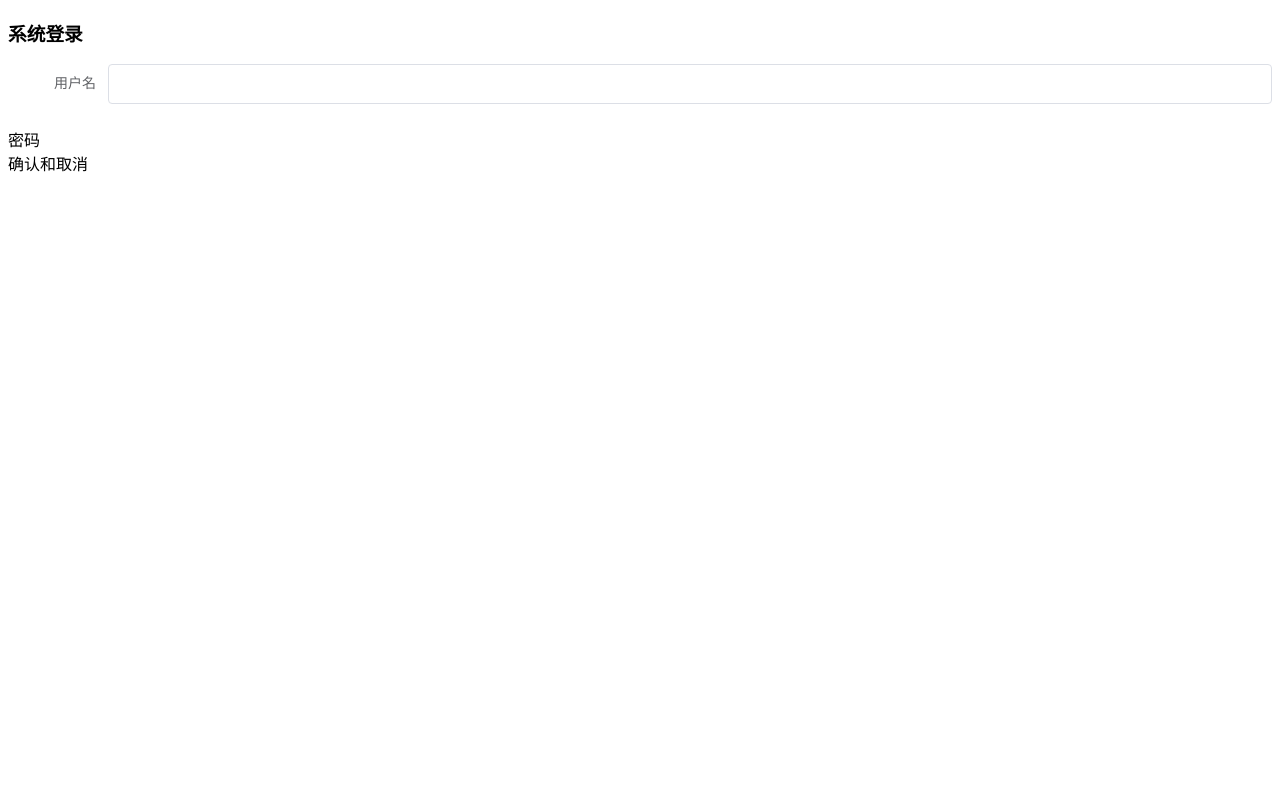
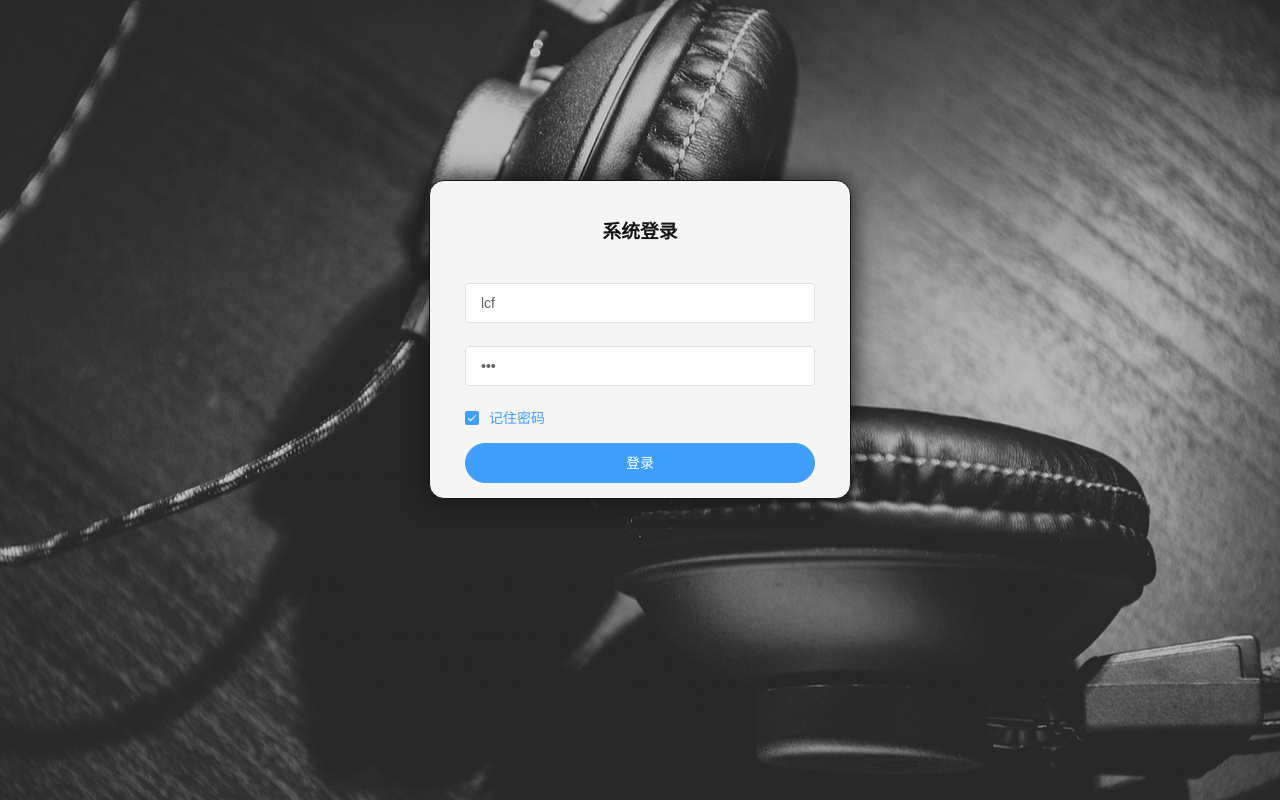
Before and after one commit to zenghli/vhr-onceagain, a Vue app: page /#/ in a window 1280 px wide. Built offline with nearby package versions, Linux system fonts and the light colour scheme.

Commit message:
项目的登录页面完成

```diff
--- a/package.json
+++ b/package.json
@@ -8,6 +8,7 @@
     "lint": "vue-cli-service lint"
   },
   "dependencies": {
+    "axios": "^0.21.1",
     "core-js": "^3.6.5",
     "element-ui": "^2.15.0",
     "vue": "^2.6.11",
--- a/src/App.vue
+++ b/src/App.vue
@@ -4,4 +4,15 @@
   </div>
 </template>
 
-<style lang="scss"></style>
+<style lang="scss">
+html {
+  body {
+    background: url('./assets/img/background.jpg') fixed center;
+    #app {
+      height: 100%;
+      margin: 0;
+      padding: 0;
+    }
+  }
+}
+</style>
--- a/src/router/index.js
+++ b/src/router/index.js
@@ -1,6 +1,7 @@
 import Vue from 'vue';
 import VueRouter from 'vue-router';
 import Login from '../views/Login';
+import Home from '../views/Home';
 
 Vue.use(VueRouter);
 
@@ -10,6 +11,11 @@ const routes = [
     name: 'Login',
     component: Login,
     hidden: true
+  },
+  {
+    path: '/home',
+    name: 'Home',
+    component: Home
   }
 ];
 
--- /dev/null
+++ b/src/utils/api.js
@@ -0,0 +1,55 @@
+import axios from 'axios';
+import { Message } from 'element-ui';
+
+axios.interceptors.response.use(
+  success => {
+    if (success.status && success.status === 200 && success.data.status === 500) {
+      Message.error({ message: success.data.message });
+      return;
+    }
+    if (success.data.message) {
+      Message.success({ message: success.data.message });
+    }
+    return success.data;
+  },
+  error => {
+    if (error.response.status === 504 || error.response.status === 404) {
+      Message.error({ message: '服务器被吃了' });
+    } else if (error.response.status === 403) {
+      Message.error({ message: '您权限不足，请联系管理员' });
+    } else if (error.response.status === 401) {
+      Message.error({ message: '尚未登录，请登录' });
+      // router.replace('/');
+    } else {
+      if (error.response.data.message) {
+        Message.error({ message: error.response.data.message });
+      } else {
+        Message.error({ message: '未知错误' });
+      }
+    }
+    // return;
+  }
+);
+
+let base = '';
+
+export const postKeyValueRequest = (url, params) => {
+  return axios({
+    method: 'post',
+    url: `${base}${url}`,
+    data: params,
+    transformRequest: [
+      function(data) {
+        let ret = '';
+        for (let i in data) {
+          ret += encodeURIComponent(i) + '=' + encodeURIComponent(data[i]) + '&';
+        }
+        console.log('ret >>>>> ' + ret);
+        return ret;
+      }
+    ],
+    header: {
+      'Content-Type': 'application/x-www-form-urlencoded'
+    }
+  });
+};
--- /dev/null
+++ b/src/views/Home.vue
@@ -0,0 +1,13 @@
+<template>
+  <div>
+    <h1>Home</h1>
+  </div>
+</template>
+
+<script>
+export default {
+  name: 'Home'
+};
+</script>
+
+<style lang="scss"></style>
--- a/src/views/Login.vue
+++ b/src/views/Login.vue
@@ -1,30 +1,93 @@
 <template>
   <div>
-    <el-form :model="ruleForm" status-icon :rules="rules" ref="ruleForm" label-width="100px">
-      <h3>系统登录</h3>
-      <div>
-        <el-form-item label="用户名" prop="username">
-          <el-input v-model.number="ruleForm.age"></el-input>
-        </el-form-item>
-      </div>
-      <div>密码</div>
-      <div>确认和取消</div>
+    <el-form
+      v-loading="loading"
+      element-loading-text="网速不给力啊，还在登陆，请稍后片刻！"
+      element-loading-spinner="el-icon-loading"
+      element-loading-background="rgba(0, 0, 0, 0.8)"
+      ref="loginForm"
+      :rules="rules"
+      :model="loginForm"
+      class="loginContainer"
+    >
+      <h3 class="loginTitle">系统登录</h3>
+      <el-form-item prop="username">
+        <el-input type="text" v-model="loginForm.username" auto-complete="false" placeholder="请输入用户名"></el-input>
+      </el-form-item>
+      <el-form-item prop="password">
+        <el-input type="password" v-model="loginForm.password" auto-complete="false" placeholder="请输入密码" @keydown.enter.native="submitForm"></el-input>
+      </el-form-item>
+      <el-checkbox class="loginRemember" v-model="checked">记住密码</el-checkbox>
+      <el-button type="primary" style="width: 100%" @click="submitForm" round>登录</el-button>
     </el-form>
   </div>
 </template>
 
 <script>
+import { postKeyValueRequest } from '../utils/api';
+
 export default {
   name: 'Login',
   data() {
     return {
-      ruleForm: {
-        username: '',
-        password: ''
+      loading: false,
+      loginForm: {
+        username: 'lcf',
+        password: '123'
+      },
+      checked: true,
+      rules: {
+        username: [{ required: true, message: '用户名还未输入', trigger: 'blur' }],
+        password: [{ required: true, message: '密码还未输入', trigger: 'blur' }]
       }
     };
+  },
+  methods: {
+    submitForm() {
+      this.$refs.loginForm.validate(valid => {
+        if (valid) {
+          this.loading = true;
+          postKeyValueRequest('doLogin', this.loginForm).then(resp => {
+            this.loading = false;
+            if (resp) {
+              // console.log(resp);
+              window.sessionStorage.setItem('user', JSON.stringify(resp.object));
+              this.$router.replace('/home');
+              // let path = this.$route.query.redirect;
+              // this.$router.replace(path === '/' || path === undefined ? '/home' : path);
+            }
+          });
+          // alert('submit!');
+        } else {
+          this.$message.error('错了哦，请输入所有字段');
+          return false;
+        }
+      });
+    }
   }
 };
 </script>
 
-<style lang="scss"></style>
+<style lang="scss">
+.loginContainer {
+  border-radius: 15px;
+  background-clip: padding-box;
+  margin: 180px auto;
+  width: 350px;
+  padding: 35px 35px 15px 35px;
+  background: whitesmoke;
+  border: 1px solid #151414;
+  box-shadow: 0 0 25px #151414;
+}
+
+.loginTitle {
+  margin: 0 auto 40px auto;
+  text-align: center;
+  color: #151414;
+}
+
+.loginRemember {
+  margin: 0 0 15px 0;
+  text-align: left;
+}
+</style>
--- a/vue.config.js
+++ b/vue.config.js
@@ -1,6 +1,18 @@
+let proxyobj = {};
+
+proxyobj['/'] = {
+  ws: false,
+  target: 'http://localhost:8081',
+  changeOrigin: true,
+  pathRewrite: {
+    '^/': ''
+  }
+};
 module.exports = {
   devServer: {
-    port: 3333,
-    open: true
+    open: true,
+    host: 'localhost',
+    port: 8080,
+    proxy: proxyobj
   }
 };
```
Also changed, not shown: src/assets/img/background.jpg (added), 1 other file (tests, documents, lock files or other folders).
